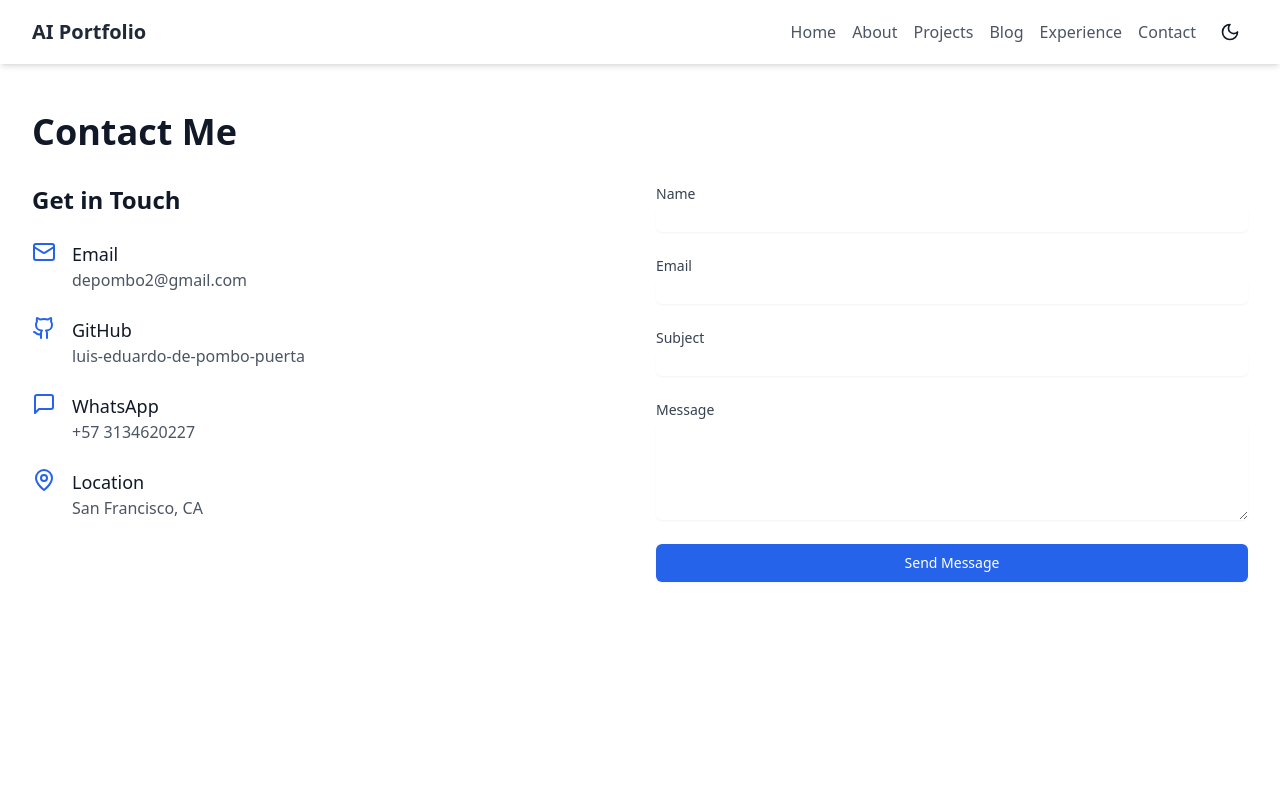
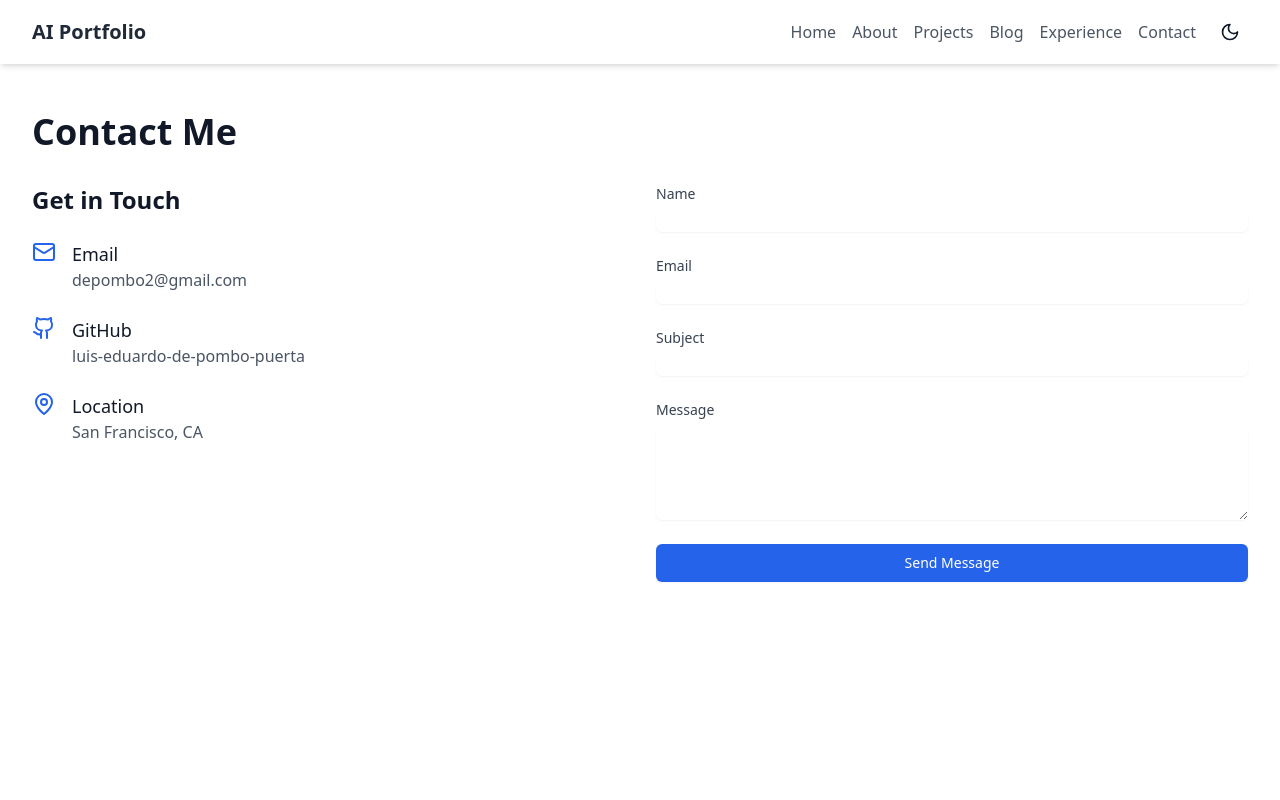
Before and after one commit to luis-eduardo-de-pombo-puerta/luis-eduardo-de-pombo-puerta-website, a React (Vite) app in the folder website/: page /contact in a window 1280 px wide. Shown: the top 800 px of the page. Built offline with nearby package versions, Linux system fonts and the light colour scheme.

Commit message:
Testing deployment - WhatsApp removed

```diff
--- a/website/src/pages/Contact.jsx
+++ b/website/src/pages/Contact.jsx
@@ -1,6 +1,7 @@
 import { useState } from 'react';
-import { Mail, MapPin, Phone, Github, MessageSquare } from 'lucide-react';
+import { Mail, MapPin, Github } from 'lucide-react';
 
+// IMPORTANT: WhatsApp removed as requested - TESTING DEPLOYMENT
 const Contact = () => {
   const [formData, setFormData] = useState({
     name: '',
@@ -64,7 +65,11 @@ const Contact = () => {
                 </div>
                 <div className="ml-4">
                   <h3 className="text-lg font-medium text-gray-900 dark:text-white">Email</h3>
-                  <p className="text-gray-600 dark:text-gray-300">depombo2@gmail.com</p>
+                  <p className="text-gray-600 dark:text-gray-300">
+                    <a href="mailto:depombo2@gmail.com" className="hover:underline">
+                      depombo2@gmail.com
+                    </a>
+                  </p>
                 </div>
               </div>
 
@@ -77,25 +82,6 @@ const Contact = () => {
                   <p className="text-gray-600 dark:text-gray-300">
                     <a href="https://github.com/luis-eduardo-de-pombo-puerta" className="hover:underline">
                       luis-eduardo-de-pombo-puerta
-                    </a>
-                  </p>
-                </div>
-              </div>
-
-              <div className="flex items-start">
-                <div className="flex-shrink-0">
-                  <MessageSquare className="w-6 h-6 text-blue-600 dark:text-blue-400" />
-                </div>
-                <div className="ml-4">
-                  <h3 className="text-lg font-medium text-gray-900 dark:text-white">WhatsApp</h3>
-                  <p className="text-gray-600 dark:text-gray-300">
-                    <a
-                      href="https://wa.me/573134620227"
-                      target="_blank"
-                      rel="noopener noreferrer"
-                      className="hover:underline"
-                    >
-                      +57 3134620227
                     </a>
                   </p>
                 </div>
```
